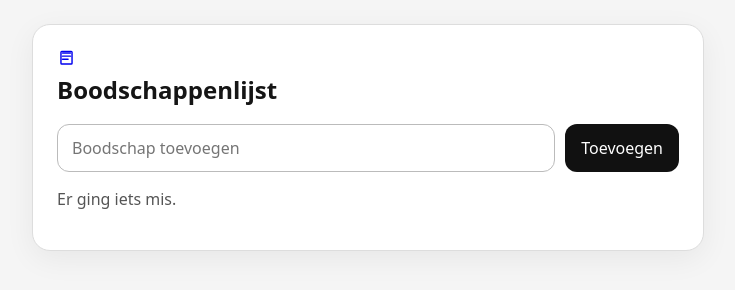
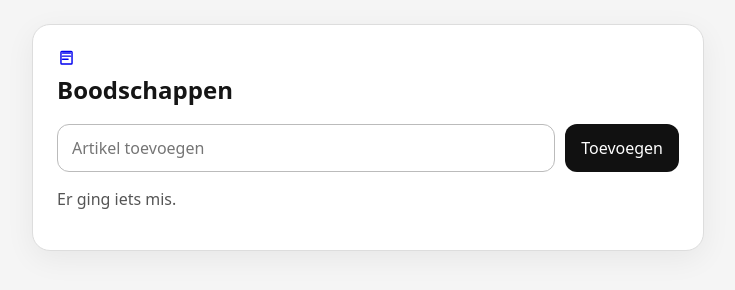
Before and after one commit to JJune33/boodschappen, a website: page index.html in a window 1280 px wide. Shown: the whole page, without its empty margins (272-1007 px from the left). Drawn offline with Linux system fonts and the light colour scheme; no server answers.

Commit message:
Update index.html

```diff
--- a/index.html
+++ b/index.html
@@ -14,9 +14,9 @@
           <path d="M7 5h10M7 9h10M7 13h7M6 19h12a1 1 0 0 0 1-1V4a1 1 0 0 0-1-1H6a1 1 0 0 0-1 1v14a1 1 0 0 0 1 1Z" fill="none" stroke="currentColor" stroke-width="1.8" stroke-linecap="round" stroke-linejoin="round"/>
         </svg>
       </a>
-      <h1>Boodschappenlijst</h1>
+      <h1>Boodschappen</h1>
       <form id="addForm" class="add-form">
-        <input id="itemInput" type="text" autocomplete="off" placeholder="Boodschap toevoegen" required>
+        <input id="itemInput" type="text" autocomplete="off" placeholder="Artikel toevoegen" required>
         <button type="submit">Toevoegen</button>
       </form>
       <p id="status" class="status" aria-live="polite"></p>
```
